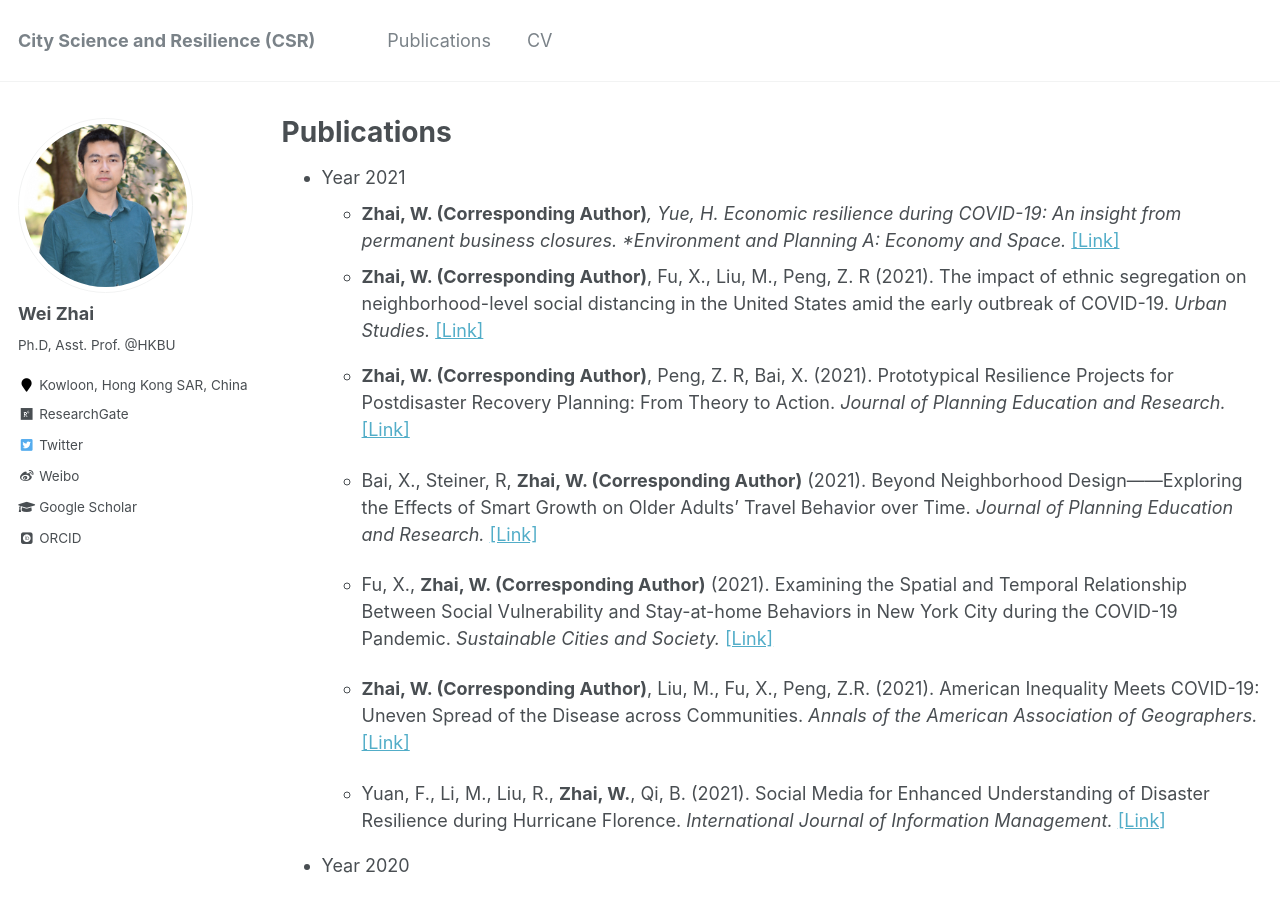
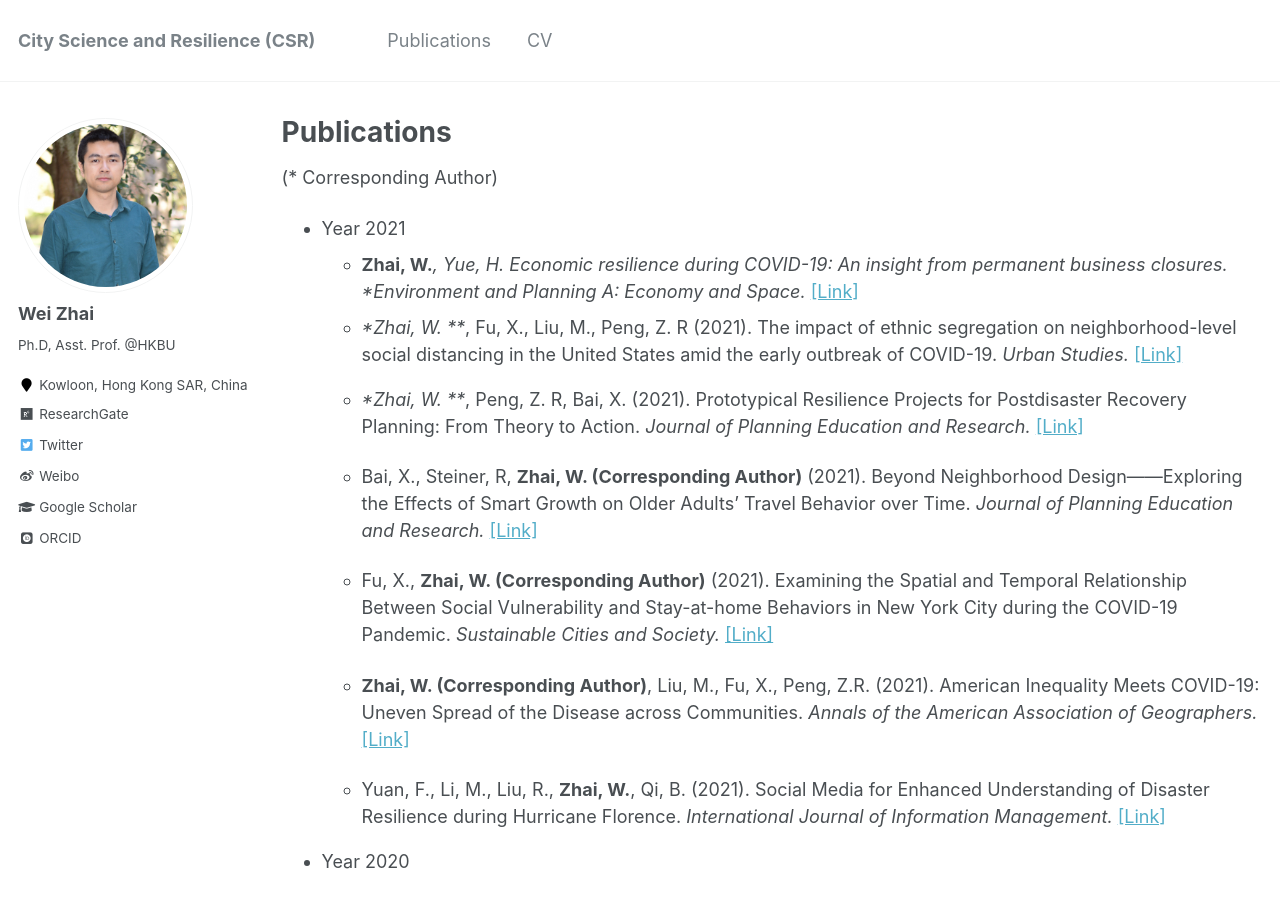
Before and after one commit to skywalkerzhai/weizhai.github.io, a Jekyll site: the page built from _pages/publications.md, in a window 1280 px wide and 900 px high. Built offline with Jekyll 4.4.1, drawn with Linux system fonts in a browser that asks for light colours; some web fonts are replaced.

Commit message:
Update publications.md

```diff
--- a/_pages/publications.md
+++ b/_pages/publications.md
@@ -4,11 +4,11 @@
 permalink: /publications/
 author_profile: true
 ---
-
+(* Corresponding Author)
 * Year 2021
-  * **Zhai, W. (Corresponding Author)***, Yue, H. Economic resilience during COVID-19: An insight from permanent business closures. *Environment and Planning A: Economy and Space.* [[Link]](https://doi.org/10.1177/0308518X211055181)
-  * **Zhai, W. (Corresponding Author)**, Fu, X., Liu, M., Peng, Z. R (2021). The impact of ethnic segregation on neighborhood-level social distancing in the United States amid the early outbreak of COVID-19. *Urban Studies.* [[Link]](https://doi.org/10.1177/00420980211050183)
-  * **Zhai, W. (Corresponding Author)**, Peng, Z. R, Bai, X. (2021). Prototypical Resilience Projects for Postdisaster Recovery Planning: From Theory to Action. *Journal of Planning Education and Research.* [[Link]](https://journals.sagepub.com/eprint/2XZCVZQQNWAKW7QDWK4H/full)
+  * **Zhai, W.***, Yue, H. Economic resilience during COVID-19: An insight from permanent business closures. *Environment and Planning A: Economy and Space.* [[Link]](https://doi.org/10.1177/0308518X211055181)
+  * **Zhai, W. ***, Fu, X., Liu, M., Peng, Z. R (2021). The impact of ethnic segregation on neighborhood-level social distancing in the United States amid the early outbreak of COVID-19. *Urban Studies.* [[Link]](https://doi.org/10.1177/00420980211050183)
+  * **Zhai, W. ***, Peng, Z. R, Bai, X. (2021). Prototypical Resilience Projects for Postdisaster Recovery Planning: From Theory to Action. *Journal of Planning Education and Research.* [[Link]](https://journals.sagepub.com/eprint/2XZCVZQQNWAKW7QDWK4H/full)
 
   * Bai, X., Steiner, R, **Zhai, W. (Corresponding Author)** (2021). Beyond Neighborhood Design——Exploring the Effects of Smart Growth on Older Adults’ Travel Behavior over Time. *Journal of Planning Education and Research.* [[Link]](https://doi.org/10.1177/0739456X211020352)
 
```
